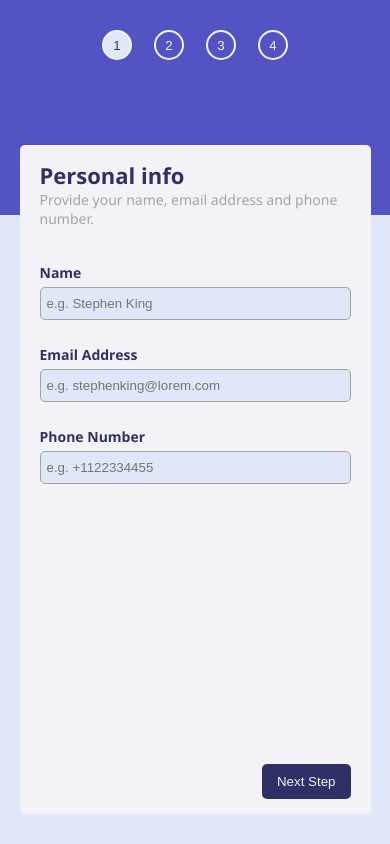
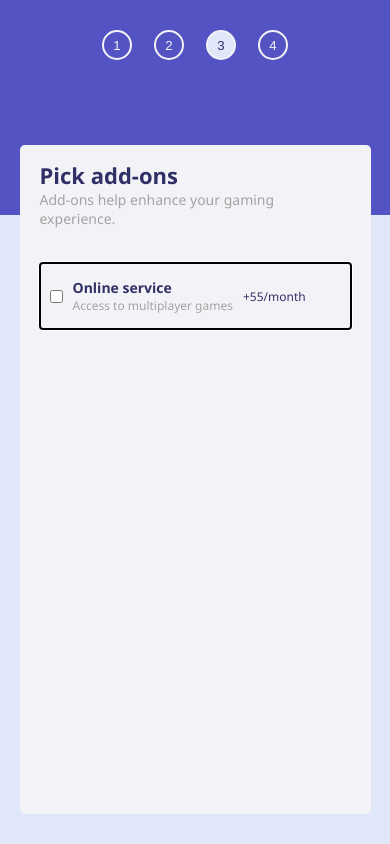
Before and after one commit to tomasleggire/Multi-Step-form-ts-react, a React (Create React App) app: page / in a window 390 px wide. Built offline with nearby package versions, Linux system fonts and the light colour scheme.

Commit message:
Checkbox component maquetado

```diff
--- a/src/components/CheckBox.tsx
+++ b/src/components/CheckBox.tsx
@@ -3,6 +3,8 @@ import '../styles/CheckBox.css';
 
 interface MyProps {
   title: string;
+  description: string;
+  price: number;
 }
 
 export default function CheckBox(props: MyProps) {
@@ -15,11 +17,13 @@ export default function CheckBox(props: MyProps) {
   };
 
   return (
-    <div>
-      <label>
-        <input type="checkbox" onChange={handleChange} />
-        {props.title}
-      </label>
+    <div className="main-checkbox">
+      <input type="checkbox" onChange={handleChange} />
+      <div className="texts-ons">
+        <p className="ons-name">{props.title}</p>
+        <p className="ons-description">{props.description}</p>
+      </div>
+      <p className="ons-price">+{props.price}/month</p>
     </div>
   );
 }
--- a/src/containers/StepsLayouts.tsx
+++ b/src/containers/StepsLayouts.tsx
@@ -140,7 +140,11 @@ export default function StepsLayouts(props: MyProps) {
         <div>
           <h1>Pick add-ons</h1>
           <h3>Add-ons help enhance your gaming experience.</h3>
-          <CheckBox title="Online service" />
+          <CheckBox
+            title="Online service"
+            description="Access to multiplayer games"
+            price={55}
+          />
         </div>
       </>
     );
--- a/src/hooks/useSteps.tsx
+++ b/src/hooks/useSteps.tsx
@@ -62,7 +62,7 @@ export default function useSteps() {
   });
 
   const [stateStepOne, setStateStepOne] = useState<StateStep>({
-    selected: true,
+    selected: false,
     completed: false,
   });
   const [stateStepTwo, setStateStepTwo] = useState<StateStep>({
@@ -70,7 +70,7 @@ export default function useSteps() {
     completed: false,
   });
   const [stateStepThree, setStateStepThree] = useState<StateStep>({
-    selected: false,
+    selected: true,
     completed: false,
   });
   const [stateStepFour, setStateStepFour] = useState<StateStep>({
@@ -138,23 +138,23 @@ export default function useSteps() {
   ];
 
   const handleClickStep1 = (): void => {
-    // let res: boolean = false;
-    // const regexName = /^[a-zA-Z\s]+$/;
-    // const regexEmail = /^[A-Za-z0-9._%+-]+@[A-Za-z0-9.-]+\.[A-Za-z]{2,}$/;
-    // const numberTest = phoneNumber?.toString();
-    // if (
-    //   regexName.test(name) &&
-    //   regexEmail.test(email) &&
-    //   numberTest?.length == 10
-    // ) {
-    //   res = true;
-    // } else {
-    //   console.log('Alguno de los campos del step uno es invalido');
-    // }
-    // if (res) {
-    setStateStepOne({ selected: false, completed: true });
-    setStateStepTwo({ selected: true, completed: false });
-    // }
+    let res: boolean = false;
+    const regexName = /^[a-zA-Z\s]+$/;
+    const regexEmail = /^[A-Za-z0-9._%+-]+@[A-Za-z0-9.-]+\.[A-Za-z]{2,}$/;
+    const numberTest = phoneNumber?.toString();
+    if (
+      regexName.test(name) &&
+      regexEmail.test(email) &&
+      numberTest?.length == 10
+    ) {
+      res = true;
+    } else {
+      console.log('Alguno de los campos del step uno es invalido');
+    }
+    if (res) {
+      setStateStepOne({ selected: false, completed: true });
+      setStateStepTwo({ selected: true, completed: false });
+    }
   };
 
   const handleBackClickStep1 = (): void => {
--- a/src/styles/CheckBox.css
+++ b/src/styles/CheckBox.css
@@ -0,0 +1,55 @@
+.main-checkbox {
+  font-family: 'Segoe UI', Tahoma, Geneva, Verdana, sans-serif;
+  max-width: 500px;
+  outline: auto;
+  display: flex;
+  justify-content: flex-start;
+  gap: 20px;
+  align-items: center;
+  padding:15px;
+  margin-bottom: 25px;
+}
+
+.ons-name {
+  color: var(--principal-text);
+  font-size: 16px;
+  font-weight: 700;
+}
+
+.ons-description {
+  color: var(--gray);
+  font-size: 14px;
+}
+
+.ons-price {
+  color: var(--principal-text);
+  font-size: 14px;
+  font-weight: 500;
+}
+
+@media only screen and (max-width: 660px) {
+  .main-checkbox {
+    margin-bottom: 15px;
+    padding: 15px 10px;
+  }
+
+
+  .ons-name {
+    font-size: 14px;
+  }
+
+  .ons-description {
+    font-size: 12px;
+  }
+  .ons-price {
+
+    font-size: 12px;
+  }
+}
+
+@media only screen and (max-width: 460px) {
+  .main-checkbox {
+    gap: 10px;
+  }
+
+}
```
